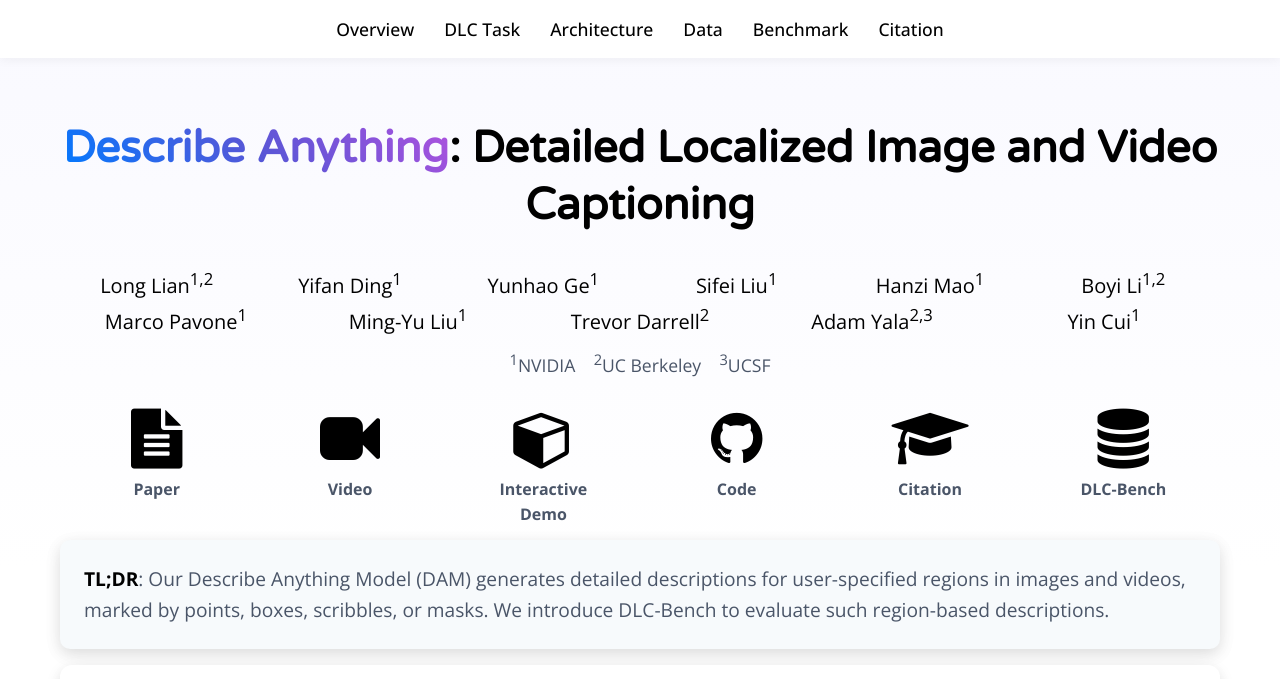
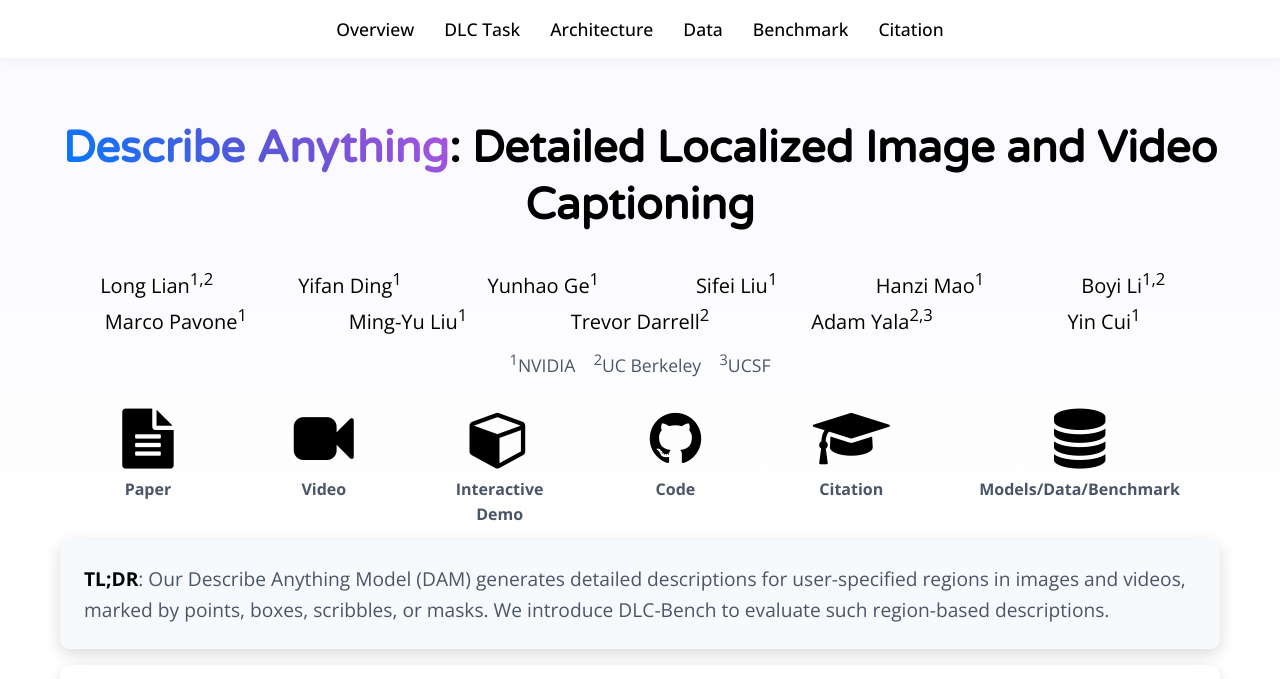
Before and after one commit to describe-anything/describe-anything.github.io, a plain HTML site: page index.html in a window 1280 px wide. Shown: the top 679 px of the page. Drawn offline with nearby package versions, Linux system fonts and the light colour scheme.

Commit message:
Update models/data/benchmark link

```diff
--- a/index.html
+++ b/index.html
@@ -153,10 +153,10 @@
                         <i class="fa fa-graduation-cap main-icon" style="font-size: 60px"></i>
                         <strong class="link-labels-text">Citation</strong>
                     </a></div>
-                <div class="base-col icon-col"><a href="https://github.com/NVlabs/describe-anything/tree/main/evaluation"
+                <div class="base-col icon-col"><a href="https://huggingface.co/collections/nvidia/describe-anything-680825bb8f5e41ff0785834c"
                         class="link-block">
                         <i class="fa fa-database main-icon" style="font-size: 60px"></i>
-                        <strong class="link-labels-text">DLC-Bench</strong>
+                        <strong class="link-labels-text">Models/Data/Benchmark</strong>
                     </a></div>
             </div>
 
```
